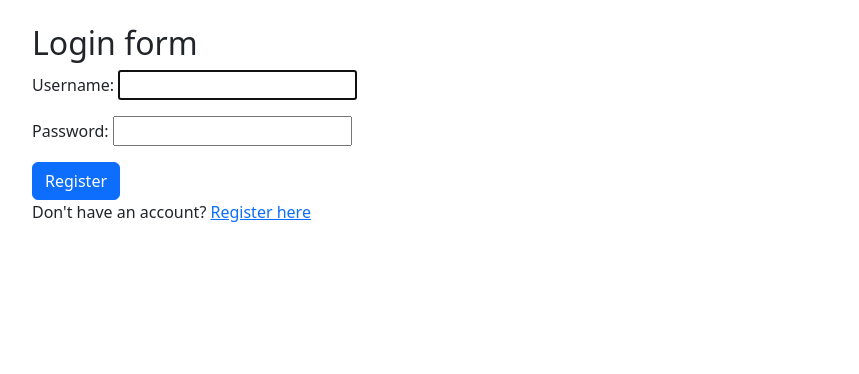
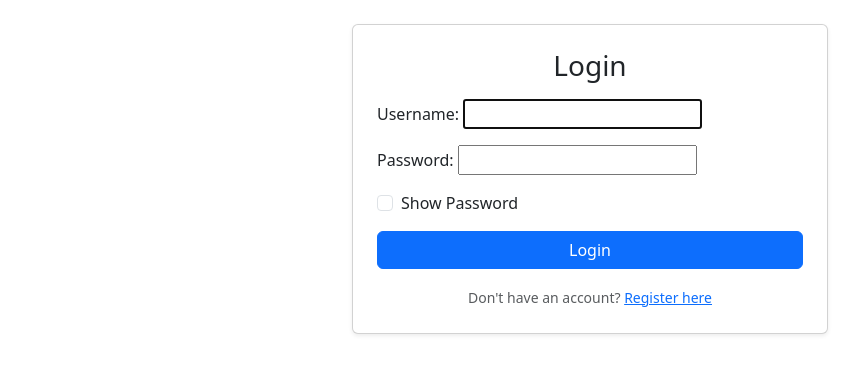
Before and after one commit to ayushwaghmare009-bit/tweetbar, a Django app: page /accounts/login/ in a window 1280 px wide. Shown: the part 56-430 px from the top of the page, without its empty margins (50-909 px from the left). Run offline with Django 5.2, Linux system fonts and the light colour scheme.

Commit message:
Add show password toggle and bootstrap layout to login form

```diff
--- a/templates/registration/login.html
+++ b/templates/registration/login.html
@@ -1,15 +1,53 @@
-{% extends "layout.html" %}
+{% extends 'layout.html' %}
 
 {% block content %}
+<div class="container mt-4" style="max-width: 500px;">
+  <div class="card shadow-sm">
+    <div class="card-body p-4">
+      <h3 class="text-center mb-3">Login</h3>
 
-<h2>Login form</h2>
-<form method='post'>
-    {% csrf_token %}
-    {{form.as_p}}
-    <button class="btn btn-primary">Register</button>
+      <!-- Alert for invalid credentials -->
+      {% if form.errors %}
+        <div class="alert alert-danger alert-dismissible fade show" role="alert">
+          Please enter a correct username and password. Note that both fields may be case-sensitive.
+          <button type="button" class="btn-close" data-bs-dismiss="alert" aria-label="Close"></button>
+        </div>
+      {% endif %}
 
-</form>
-<p>Don't have an account? <a href="{% url 'register' %}
-    ">Register here</a></p>
+      <form method="post">
+        {% csrf_token %}
+        {{ form.as_p }}
 
+        <!-- Show Password Checkbox -->
+        <div class="form-check mb-3">
+          <input class="form-check-input" type="checkbox" id="toggleLoginPassword">
+          <label class="form-check-label" for="toggleLoginPassword">
+            Show Password
+          </label>
+        </div>
+
+        <button type="submit" class="btn btn-primary w-100">Login</button>
+      </form>
+
+      <div class="text-center mt-3">
+        <small class="text-muted">Don't have an account? <a href="{% url 'register' %}">Register here</a></small>
+      </div>
+    </div>
+  </div>
+</div>
+
+<!-- JavaScript to handle Show/Hide Password -->
+<script>
+  document.getElementById('toggleLoginPassword').addEventListener('change', function() {
+    const passwordInput = document.querySelector('input[type="password"], input[data-toggle-password="true"]');
+    if (passwordInput) {
+      if (this.checked) {
+        passwordInput.type = 'text';
+        passwordInput.setAttribute('data-toggle-password', 'true');
+      } else {
+        passwordInput.type = 'password';
+      }
+    }
+  });
+</script>
 {% endblock %}
```
